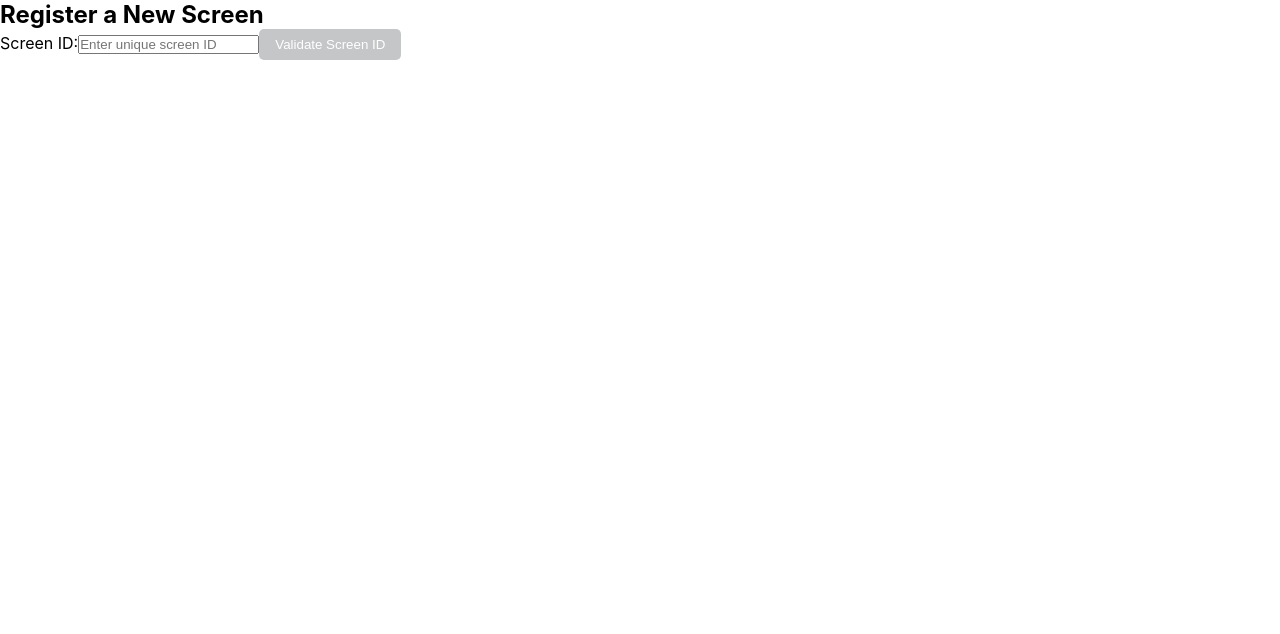
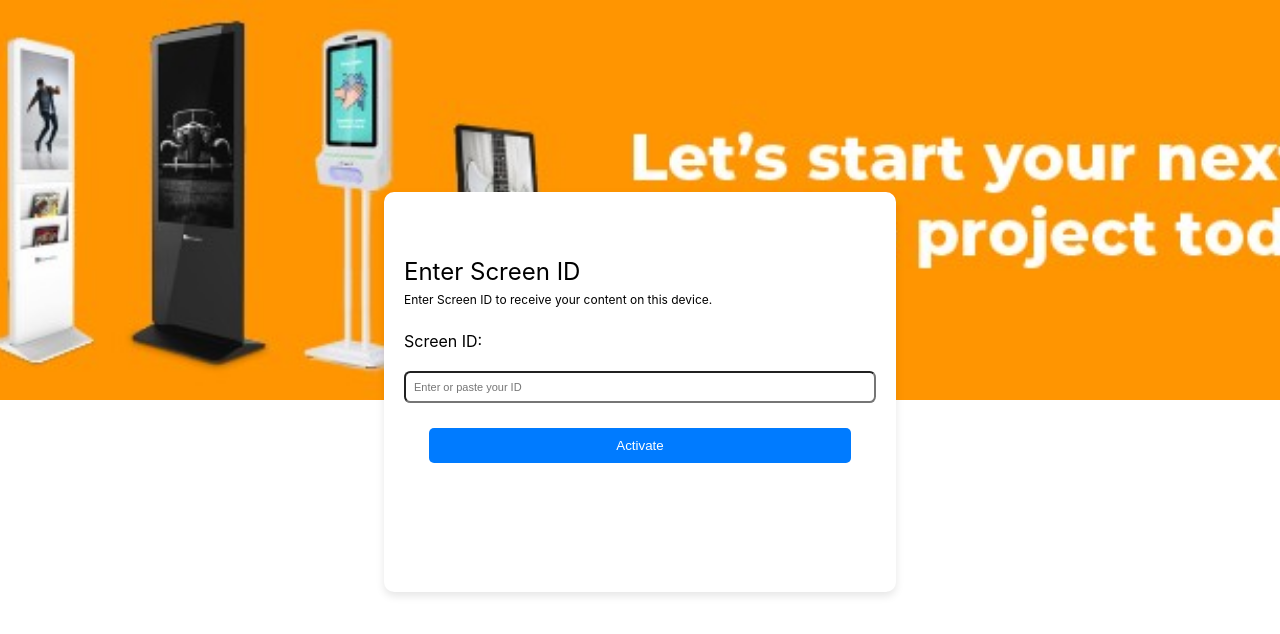
Before and after one commit to Ramankauldhar/digitalSignageCMS, a React (Create React App) app: page / in a window 1280 px wide. Shown: the top 634 px of the page. Built offline with nearby package versions, Linux system fonts and the light colour scheme.

Commit message:
V13: Created css for register screen page and improved design

```diff
--- a/src/pages/RegisterScreen.jsx
+++ b/src/pages/RegisterScreen.jsx
@@ -2,6 +2,7 @@ import React, { useState, useEffect } from 'react';
 import { useNavigate } from 'react-router-dom';
 import { registerScreen, fetchContentByScreen } from '../services/api';
 import { useScreenId } from '../context/ScreenIdContext';
+import '../styles/registerScreenstyles.css';
 
 const RegisterScreen = () => {
   const [screenId, setScreenId] = useState('');  // State to hold the screenId input
@@ -72,33 +73,51 @@ const RegisterScreen = () => {
   };
 
   return (
+    <div className='regMainContainer'>
+    {isScreenIdValid ? (
+      // Show synContainer if the screenId is valid
+      <div className="synContainer">
+        <h2>Signcast Local</h2>
+        <div className='text'>
+            <p>Signcast Local is a commercial software. You need a license in order to</p>
+            <p>use the software</p>
+        </div>
+
+        {isScreenIdValid && (
+          <button onClick={handleSync} className="sync-button">
+              Sync Device
+          </button>
+        )}
+
+        <p>To initialize the device click Reset Data</p>
+        <p className='resetText'>Reset Data</p>
+      </div>
+    ) : (
+      // Show register-container if the screenId is not valid
       <div className="register-container">
-      <h2>Register a New Screen</h2>
+        <h2>Enter Screen ID</h2>
+        <p>Enter Screen ID to receive your content on this device.</p>
         <form onSubmit={handleRegister} className="register-form">
-        <label htmlFor="screenId">Screen ID:</label>
+             <label htmlFor="screenId">Screen ID:</label><br/>
              <input
                  type="text"
                  id="screenId"
                  value={screenId}
                  onChange={handleInputChange}
-          placeholder="Enter unique screen ID"
+                 placeholder="Enter or paste your ID"
                  required
              />
-        <button type="submit" disabled={isLoading}>
-          {isLoading ? 'Validating...' : 'Validate Screen ID'}
-        </button>
-      </form>
 
              {message && (
                  <div className={`message ${message.includes('Error') ? 'error' : 'success'}`}>
                    {message}
                  </div>
              )}
-
-      {isScreenIdValid && (
-        <button onClick={handleSync} className="sync-button">
-          Sync with Canvas
+             <button type="submit" disabled={isLoading}>
+                 {isLoading ? 'Validating...' : 'Activate'}
              </button>
+        </form>
+      </div>
     )}
   </div>
   );
--- /dev/null
+++ b/src/styles/registerScreenstyles.css
@@ -0,0 +1,79 @@
+.regMainContainer{
+    background-image: url('../../public/images/signcastBg.jpeg');
+    background-size: cover; /* This will make the image cover the entire div */
+    background-position: center center; /* This centers the image */
+    background-repeat: no-repeat; /* Prevents the image from repeating */
+    height: 50vh;
+    width: 100vw;
+    display: flex;
+    justify-content: center;
+    align-items: center;
+}
+.register-container, .synContainer{
+    background-color: white;
+    margin-top: 48vh;
+    width: 40vw;
+    height: 50vh;
+    padding: 20px;
+    box-shadow: 0 4px 8px rgba(0, 0, 0, 0.1);  /* Optional: Add some shadow for a more polished look */
+    border-radius: 10px;
+}
+h2{
+    margin-top: 2.8rem;
+    font-weight: 400;
+}
+p{
+    font-weight: 400;
+    font-size: 12px;
+    padding-top: 0.4rem;
+}
+.register-form {
+    display: flex;
+    flex-direction: column;
+  }
+
+ button[type="submit"] {
+    background-color: #007BFF;
+    color: white;
+    border: none;
+    padding: 10px;
+    cursor: pointer;
+    margin:25px;
+  }
+
+ button[type="submit"]:disabled {
+    background-color: #888;
+  }
+  input{
+    padding: 0.5rem;
+    border-radius: 0.4rem;
+    color: #cac5c5;
+    font-size: 11px;
+  }
+
+.register-form label{
+    margin-top: 1.5rem;
+}
+.synContainer{
+  text-align: center;
+}
+.sync-button h2{
+  margin-top:1.5rem;
+}
+
+.sync-button{
+   background-color: rgb(0, 179, 90);
+   color: white;
+   border: none;
+   padding: 10px;
+   cursor: pointer;
+   margin:25px;
+}
+.resetText{
+  margin-top: 1.2rem;
+  color: red;
+}
+
+.synContainer .text {
+  margin-top: 1.4rem;
+}
```
Also changed, not shown: public/images/signcastBg.jpeg (added). Lines whose indentation alone changed are shown as unchanged.
